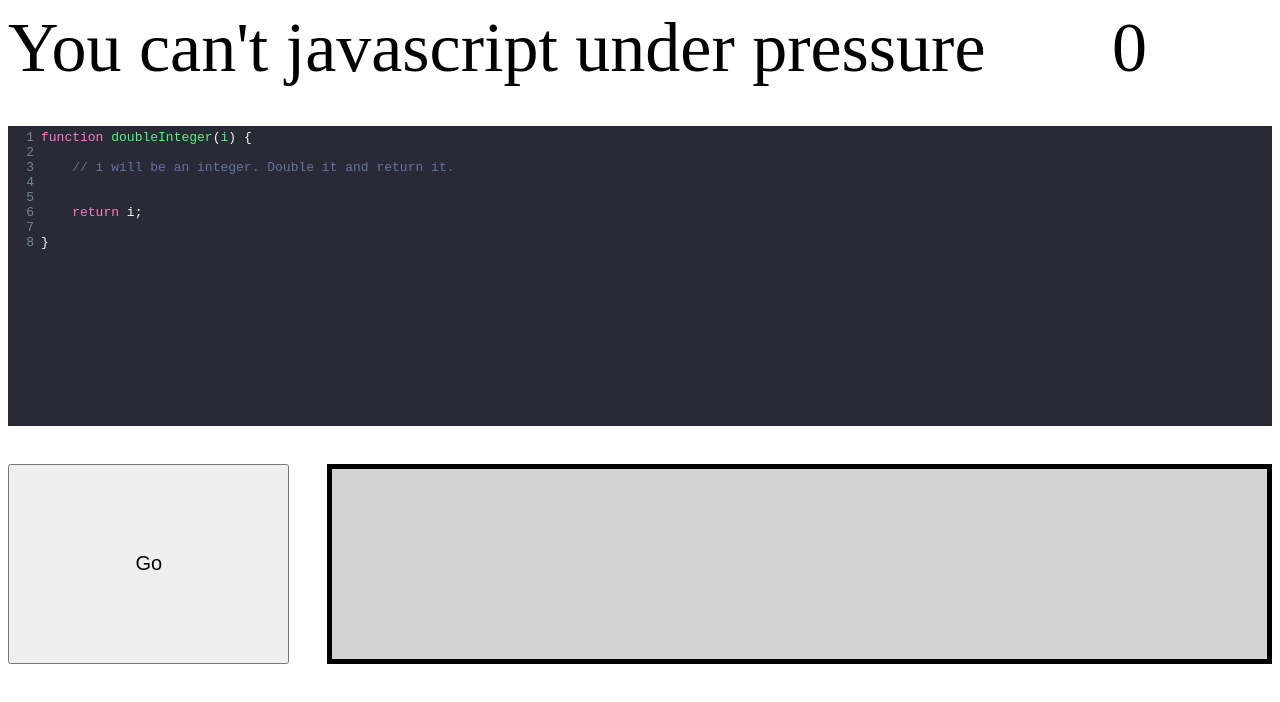
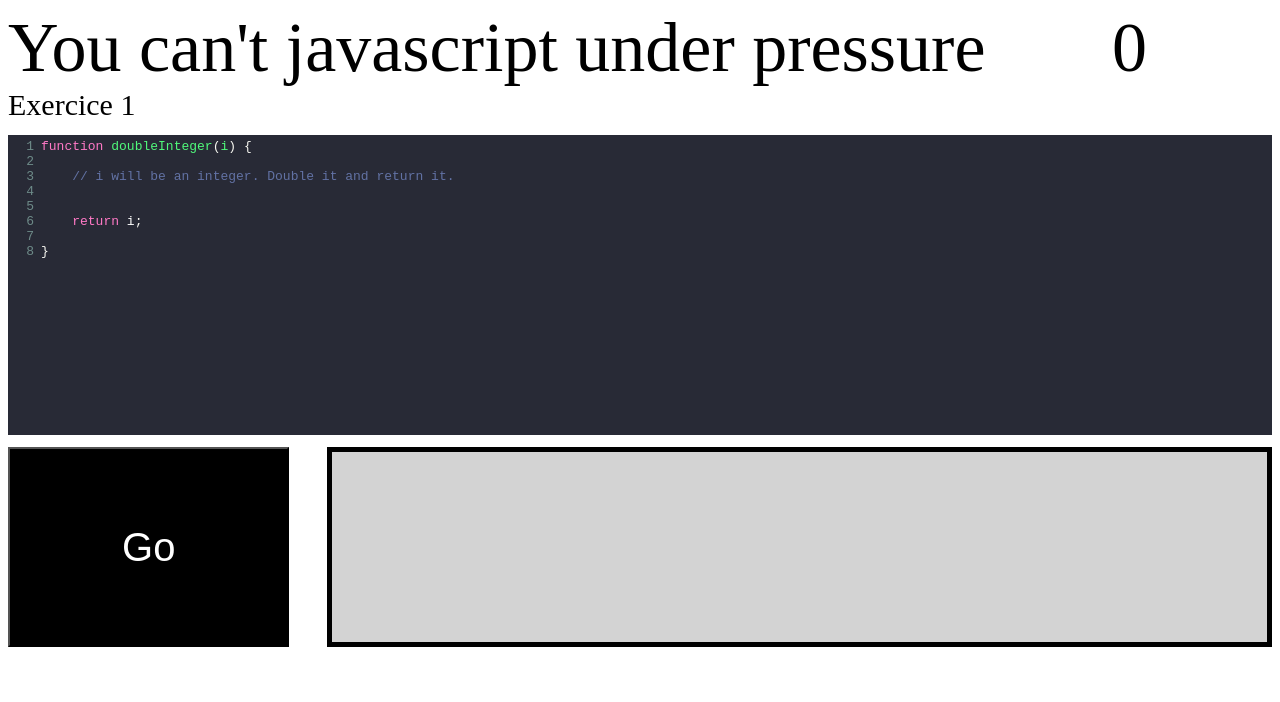
Before and after one commit to Pierre570/PyloteTest, a React (Create React App) app: page /exercice in a window 1280 px wide. Shown: the top 702 px of the page. Built offline with nearby package versions, Linux system fonts and the light colour scheme; the HTML template or start-up script is replaced by a standard one.

Commit message:
[ADD]: upgrade console and button design

```diff
--- a/src/components/exercice/Exercice.jsx
+++ b/src/components/exercice/Exercice.jsx
@@ -15,7 +15,6 @@ export default function () {
     const [count, setCount] = useState(0);
 
     async function correction() {
-        console.log(count);
         var counter = 0;
         const parameter = [
             [2, 4, -10, 0, 100],
@@ -34,6 +33,7 @@ export default function () {
         var funct = eval(
             `(${code})`
         )
+        setResult(result => [...result,'------------------------------------'])
         for (var x in parameter[count]) {
             const valeur = parameter[count][x];
             setResult(result => [...result, <Log value={valeur}></Log>])
@@ -41,10 +41,11 @@ export default function () {
                 if (funct(parameter[count][x]) !== solution[count][x]){
                     const soluce = solution[count][x]
                     const resultat = funct(parameter[count][x]);
-                    setResult(result => [...result, <BadLog valueResult={resultat} valueExpected={soluce}></BadLog>])
+                    console.log('soluce ==== ' + soluce);
+                    setResult(result => [...result, <div className="log-bad">WRONG Anwser. Try again ! </div>])
                 }
                 else {
-                    setResult(result => [...result, <GoodLog value={valeur}></GoodLog>])
+                    setResult(result => [...result, <div className="log-good">Good Answer Congratulations</div>])
                     counter += 1;
                 }
             } catch (error) {
@@ -52,7 +53,7 @@ export default function () {
             }
         }
         if (counter === solution[count].length) {
-            setResult([])
+            setResult([<div className="log-good">Congratulations you passed the exercice {count + 1}</div>])
             setCode(exercice[count + 1]);
             setCount(count + 1)
         }
@@ -67,6 +68,9 @@ export default function () {
                 <div className="timer">
                     {count}
                 </div>
+            </div>
+            <div className="exercice-count">
+                Exercice {count + 1}
             </div>
             <div className="editor-container">
                 <Editor
@@ -94,25 +98,3 @@ function Log(props) {
         </div>
     )
 }
-
-function GoodLog(props) {
-    const {
-        value,
-    } = props
-    return (
-        <div className="log-good">
-            RIGHT: {value} is the right answer.
-        </div>
-    )
-}
-
-function BadLog(props) {
-    const {
-        valueResult,
-        valueExpected,
-    } = props
-    return (
-        <div className="log-bad">
-            WRONG: Got {valueResult} but expected {valueExpected}. Try again !
-        </div>)
-}
--- a/src/components/exercice/exercice.css
+++ b/src/components/exercice/exercice.css
@@ -29,13 +29,21 @@
     height: 200px;
     width: 300px;
     font-size: 20px;
+    background-color: black;
+    color: white;
+    font-size: 40px;
+}
+
+.exercice-count {
+    font-size: 30px;
 }
 
 .console {
     display: inline-block;
     height: 190px;
     width: 1000px;
-    overflow: auto;
+    overflow-y: scroll;
+    overflow-x: none;
     margin-left: 3%;
     border: 5px solid black;
     background-color: rgb(211,211,211);
@@ -46,5 +54,5 @@
 }
 
 .editor-container {
-    margin: 3% 0
+    margin: 1% 0
 }
```
